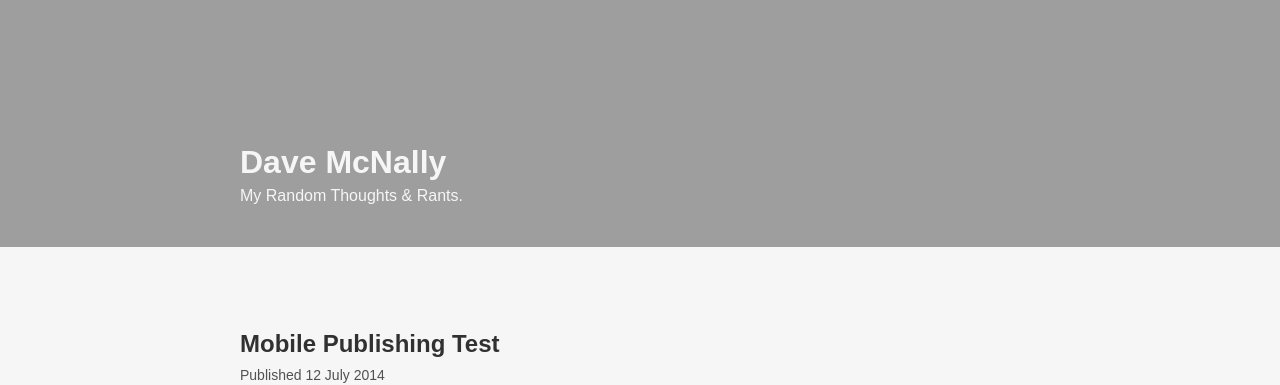
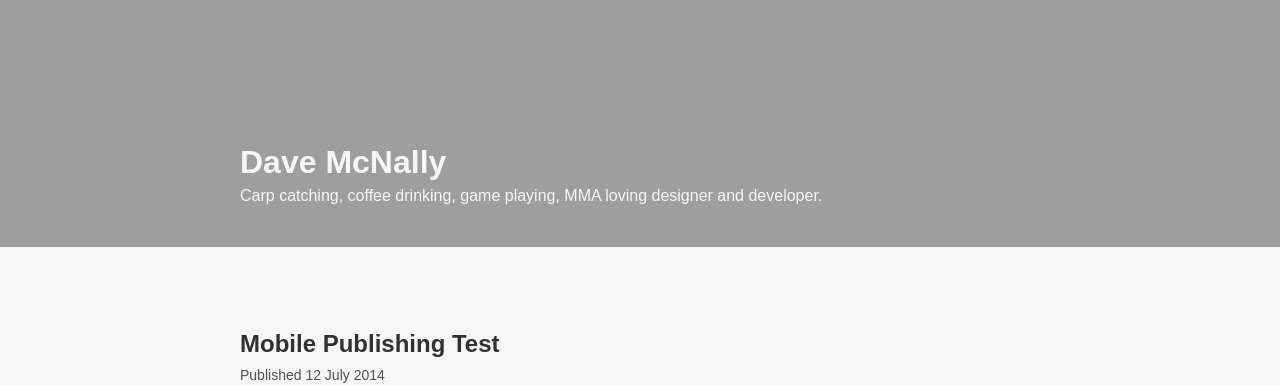
Before and after one commit to davemcnally/davemcnally.github.io, a Jekyll site: the page built from index.html, in a window 1280 px wide. Shown: the top 385 px of the page. Built offline with Jekyll 4.4.1, drawn with Linux system fonts in a browser that asks for light colours; Markdown is read by kramdown in place of the engine named in the settings; grey boxes are pictures that could not be loaded.

Commit message:
Description update.

```diff
--- a/_config.yml
+++ b/_config.yml
@@ -1,5 +1,5 @@
 site_name: 'Dave McNally'
-description: 'My Random Thoughts & Rants.'
+description: 'Carp catching, coffee drinking, game playing, MMA loving designer and developer.'
 markdown: redcarpet
 redcarpet:
     extensions: ['autolink', 'lax_spacing', 'no_intra_emphasis']
```
